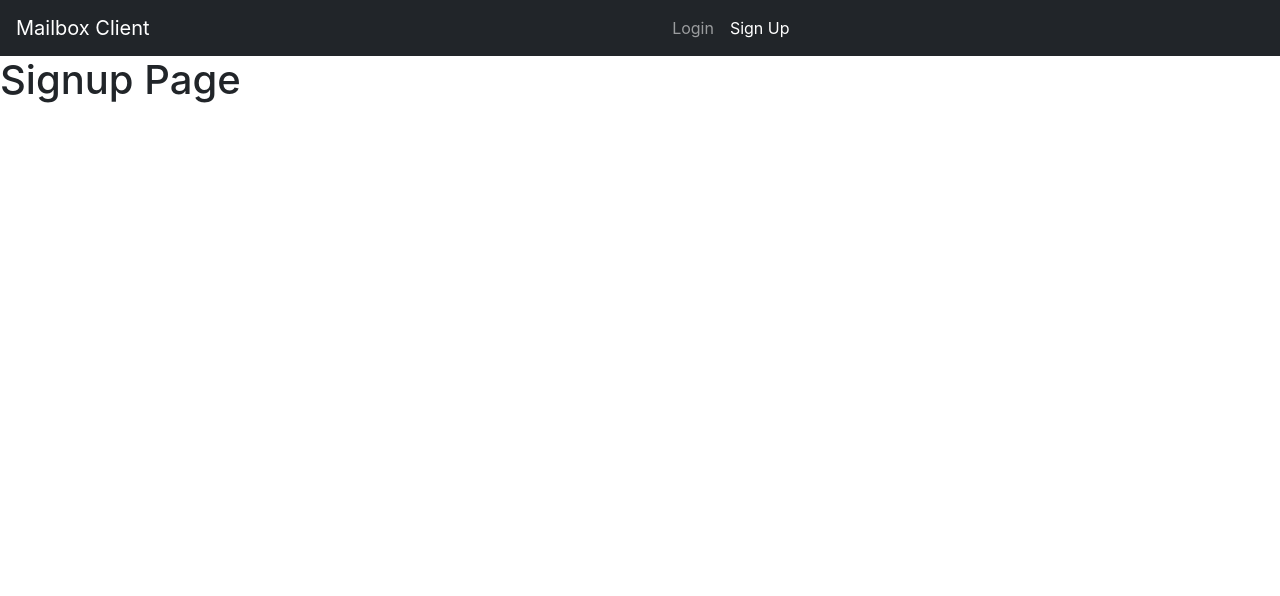
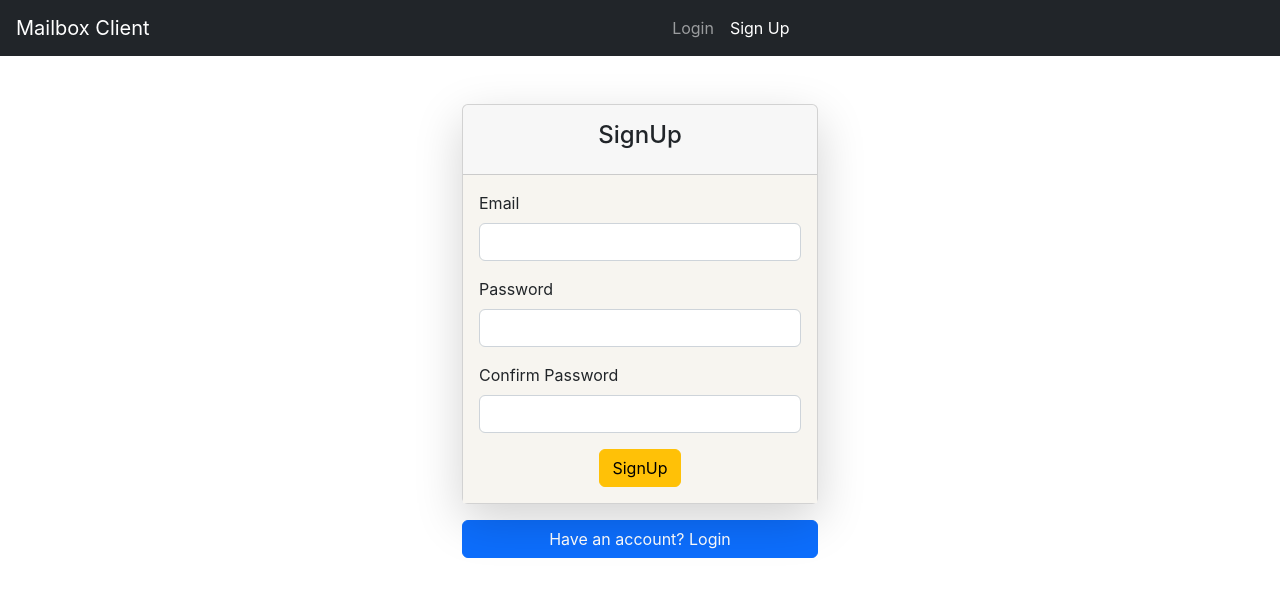
Before and after one commit to Blank67/Mailbox-Client, a React (Create React App) app: page /signup in a window 1280 px wide. Shown: the top 596 px of the page. Built offline with nearby package versions, Linux system fonts and the light colour scheme.

Commit message:
signup logic with error handling

```diff
--- a/src/pages/Signup.js
+++ b/src/pages/Signup.js
@@ -1,6 +1,133 @@
+import { useRef, useState } from "react";
+import { Button, Card, Col, Container, Form, Row } from "react-bootstrap";
+import { useNavigate } from "react-router-dom";
+
 const Signup = (props) => {
+    const emailRef = useRef();
+    const passRef = useRef();
+    const confRef = useRef();
+    const navigate = useNavigate();
+    const [emailError, setEmailError] = useState(false);
+    const [passwordError, setPasswordError] = useState(false);
+    const [confirmPasswordError, setConfirmPasswordError] = useState(false);
+    const [apiError, setApiError] = useState(false);
+    const [created, setCreated] = useState(false);
+    const [wait, setWait] = useState(false);
+
+    const loginClickHandler = () => {
+        navigate('/login', { replace: true });
+    }
+
+    const registerUser = async (user) => {
+        const REGISTER_URL = 'https://identitytoolkit.googleapis.com/v1/accounts:signUp?key=AIzaSyCNUaizoA-vIyFK5_hSty_cXOBrvb7wJFo';
+        try {
+            const response = await fetch(REGISTER_URL, {
+                method: 'POST',
+                body: JSON.stringify({ ...user, returnSecureToken: true }),
+                headers: {
+                    'Content-Type': 'application/json'
+                }
+            });
+            if (!response.ok) {
+                throw new Error('registerUser function Error');
+            }
+            return response;
+        } catch (err) {
+            console.log(err.message);
+        }
+    }
+
+    const submitHandler = async (e) => {
+        e.preventDefault();
+
+        //Reset Values
+        setCreated(false);
+        setEmailError(false);
+        setPasswordError(false);
+        setConfirmPasswordError(false);
+        setApiError(false);
+        setWait(false);
+
+        //Validating Input
+        if (!emailRef.current.value.includes('@')) {
+            setEmailError(true);
+            return;
+        }
+        if (passRef.current.value.length < 6) {
+            setPasswordError(true);
+            return;
+        }
+        if (passRef.current.value !== confRef.current.value) {
+            setWait(false);
+            setConfirmPasswordError(true);
+            return;
+        }
+        setWait(true);
+        const user = {
+            email: emailRef.current.value,
+            password: passRef.current.value
+        }
+        try {
+            const response = await registerUser(user);
+            setWait(false);
+            // console.log(response);
+            if (!response.ok) {
+                throw new Error('Register Email API Error.');
+            }
+        } catch (err) {
+            // alert("Email Already Exist.");
+            setApiError(true);
+            return;
+        }
+        setCreated(true);
+        // alert('Account Created Successfully!');
+        console.log(user);
+    }
+
     return (
-        <h1>Signup Page</h1>
+        <Container className="my-5">
+            <Row className="justify-content-center">
+                <Col xs={4}>
+                    <Card className="shadow-lg">
+                        <Card.Header className="text-center p-3">
+                            <h4>SignUp</h4>
+                        </Card.Header>
+                        <Card.Body style={{ backgroundColor: '#f7f5f0' }}>
+                            <Form>
+                                {emailError && <p className="text-center text-danger">Invalid Email.</p>}
+                                {passwordError && <p className="text-center text-danger">Password length should be greater than 5.</p>}
+                                {confirmPasswordError && <p className="text-center text-danger">Password and Confirm Password don't match.</p>}
+                                {wait && <p className="text-center text-warning">Please Wait....</p>}
+                                {apiError && <p className="text-center text-danger">Email Already Exist.</p>}
+                                {created && !apiError && <p className="text-center text-info">Account Created.</p>}
+                                <Form.Group className="mb-3">
+                                    <Form.Label htmlFor="email">Email</Form.Label>
+                                    <Form.Control id="email" type="email" required ref={emailRef} />
+                                </Form.Group>
+                                <Form.Group className="mb-3">
+                                    <Form.Label htmlFor="pass">Password</Form.Label>
+                                    <Form.Control id="pass" type="password" required ref={passRef} />
+                                </Form.Group>
+                                <Form.Group className="mb-3">
+                                    <Form.Label htmlFor="conPass">Confirm Password</Form.Label>
+                                    <Form.Control id="conPass" type="password" required ref={confRef} />
+                                </Form.Group>
+                                <div className="text-center">
+                                    <Button variant="warning" type="submit" onClick={submitHandler}>SignUp</Button>
+                                </div>
+                            </Form>
+                        </Card.Body>
+                    </Card>
+                </Col>
+            </Row>
+            <Row className="justify-content-center pt-3">
+                <Col xs={4}>
+                    <div className="d-grid">
+                        <Button onClick={loginClickHandler}>Have an account? Login</Button>
+                    </div>
+                </Col>
+            </Row>
+        </Container>
     );
 }
 
```
